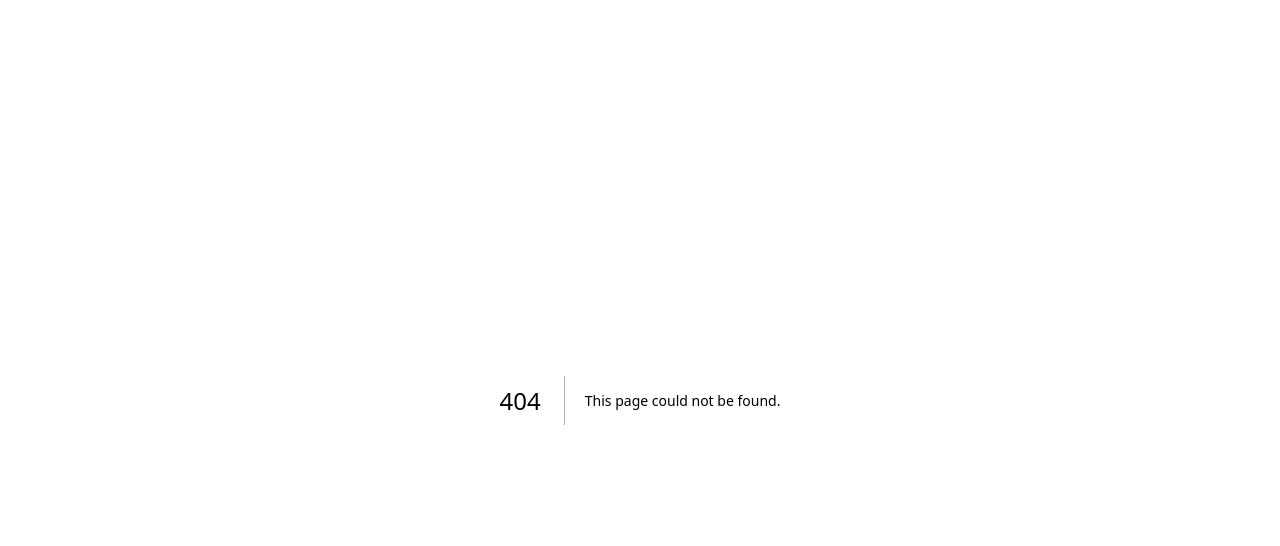
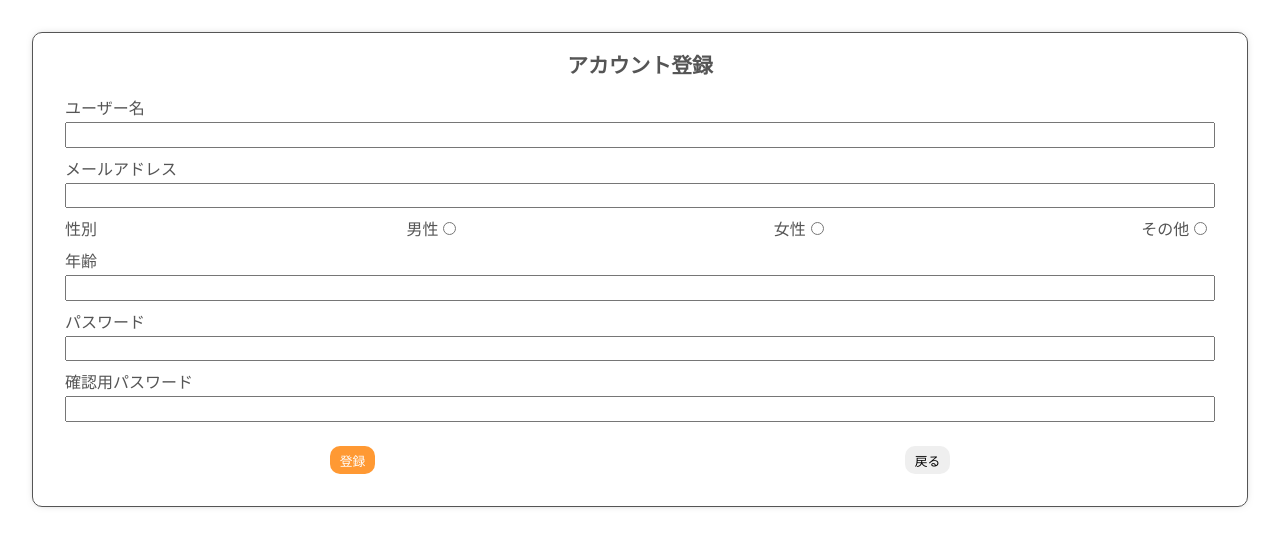
Before and after one commit to fukuda0801/movie-review, a Next.js app: page /user/register in a window 1280 px wide. Before the commit this address had no page. Shown: the top 546 px of the page. Built offline with nearby package versions, Linux system fonts and the light colour scheme.

Commit message:
feat: user/registerページスタイル作成　処理は未実装

```diff
--- /dev/null
+++ b/src/pages/user/register.tsx
@@ -0,0 +1,36 @@
+import InputRadio from "@/components/user/InputRadio";
+import InputText from "@/components/user/InputText";
+import Title from "@/components/user/Title";
+import styles from "../../styles/pages/user/register.module.css";
+import Button from "@/components/utils/Button";
+
+const Register = () => {
+  return (
+    <main className={styles.registerContent}>
+      <form className={styles.registerForm}>
+        <div>
+          <Title title="アカウント登録" />
+          <div className={styles.formSection}>
+            <InputText name="name" label="ユーザー名" type="text" />
+            <InputText name="email" label="メールアドレス" type="text" />
+            <div className={styles.inputRadioGroup}>
+              <label>性別</label>
+              <InputRadio name="gender" label="男性" value="male" />
+              <InputRadio name="gender" label="女性" value="female" />
+              <InputRadio name="gender" label="その他" value="other" />
+            </div>
+            <InputText name="age" label="年齢" type="number" />
+            <InputText name="password" label="パスワード" type="password" />
+            <InputText name="confirmedPassword" label="確認用パスワード" type="password" />
+          </div>
+          <div className={styles.buttonGroup}>
+            <Button type="button" label="登録" variant="primary" />
+            <Button type="button" label="戻る" variant="" />
+          </div>
+        </div>
+      </form>
+    </main>
+  );
+};
+
+export default Register;
--- /dev/null
+++ b/src/styles/pages/user/register.module.css
@@ -0,0 +1,25 @@
+.registerContent {
+  margin: 2rem;
+}
+
+.registerForm {
+  display: flex;
+  flex-direction: column;
+  justify-content: center;
+  border: 1px solid #555;
+  box-shadow: 0px 0px 10px -5px #777777;
+  border-radius: 10px;
+  padding: 1rem 2rem;
+  color: #555;
+}
+
+.inputRadioGroup {
+  display: flex;
+  justify-content: space-between;
+  margin-bottom: 0.5rem;
+}
+
+.buttonGroup {
+  display: flex;
+  justify-content: space-around;
+}
```
